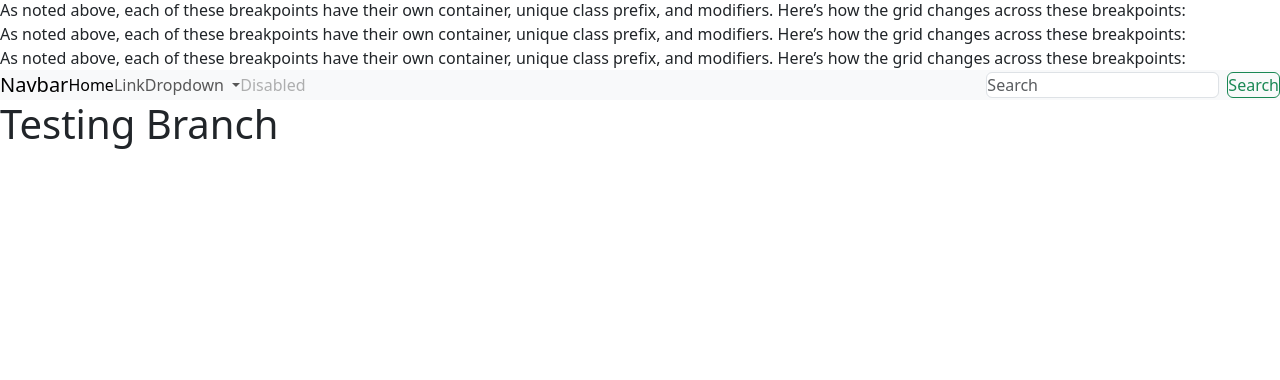
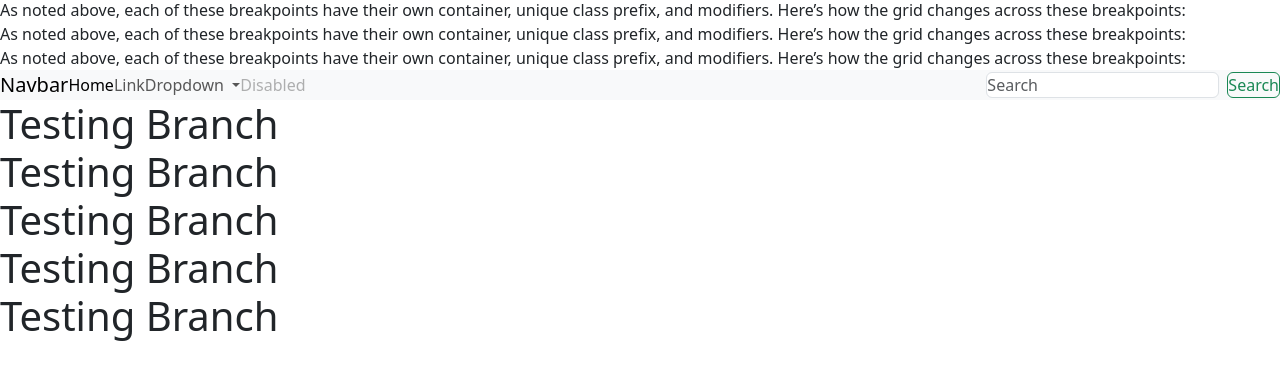
Before and after one commit to HishmatRai/facebook-signup-page, a plain HTML site: page index.html in a window 1280 px wide. Shown: the part 112-492 px from the top of the page. Drawn offline with nearby package versions, Linux system fonts and the light colour scheme.

Commit message:
update from laptop

```diff
--- a/index.html
+++ b/index.html
@@ -120,6 +120,10 @@
         </div>
       </nav>
       <h1>Testing Branch</h1>
+      <h1>Testing Branch</h1>
+      <h1>Testing Branch</h1>
+      <h1>Testing Branch</h1>
+      <h1>Testing Branch</h1>
     </div>
 
     <script
```
